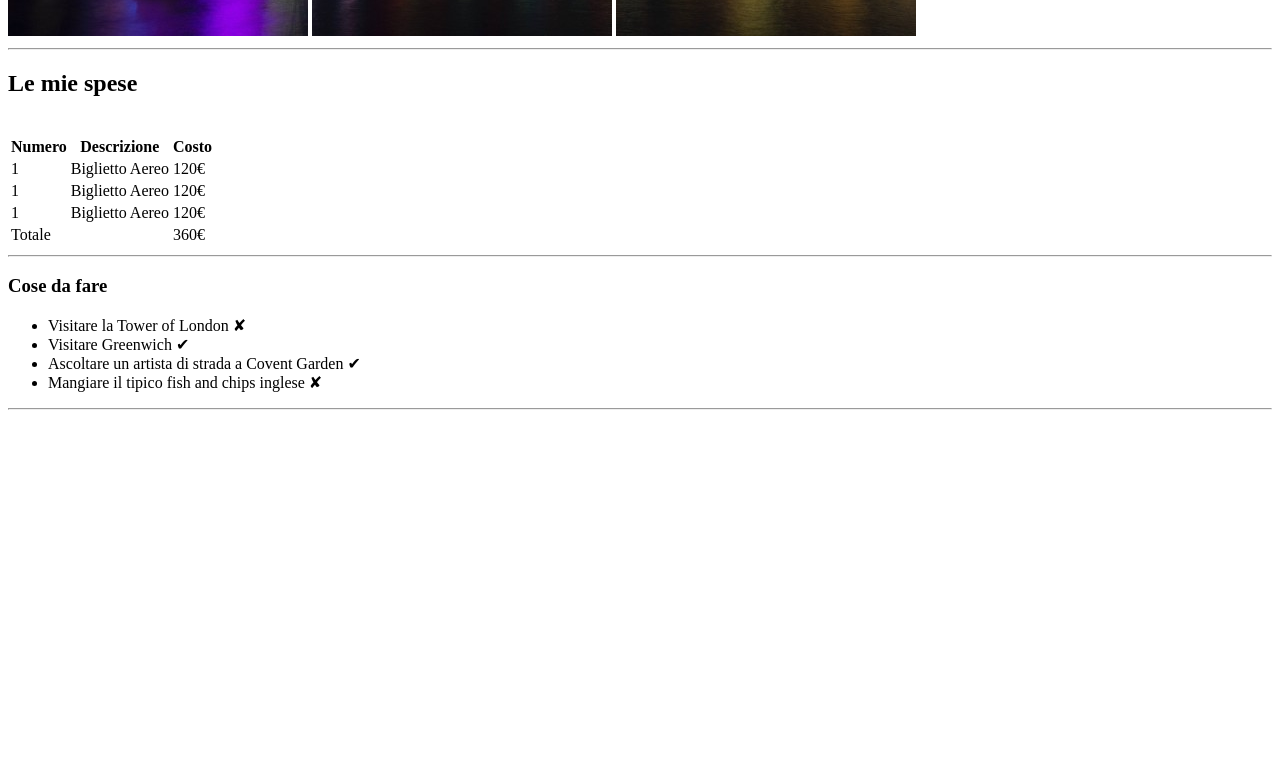
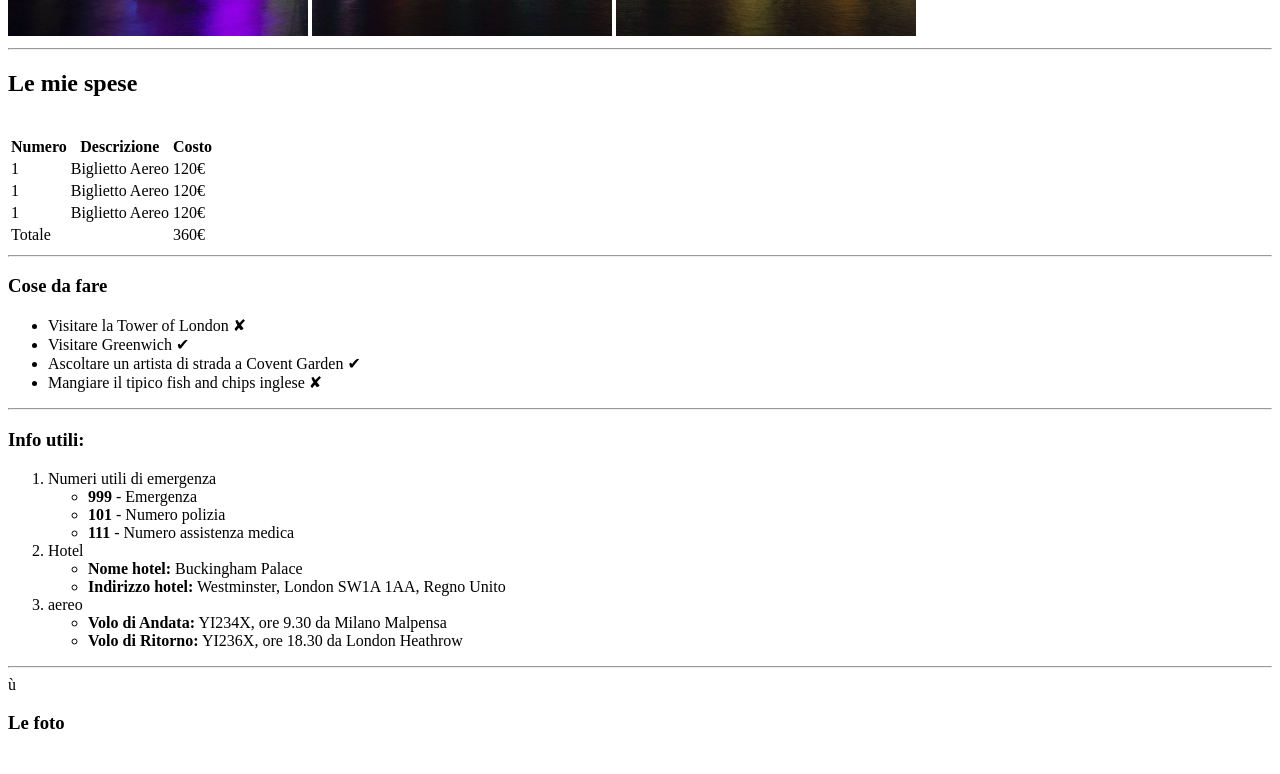
Before and after one commit to Ezy93/html-london-trip, a plain HTML site: page index.html in a window 1280 px wide. Shown: the part 644-1418 px from the top of the page. Before the commit the page ends 1062 px from the top, so only its background shows below. Drawn offline with Linux system fonts and the light colour scheme.

Commit message:
aggiunta-sezione-sulle-info-utili

```diff
--- a/index.html
+++ b/index.html
@@ -58,6 +58,7 @@
                     </tfoot>
                 </tbody>
             </table>
+
             <hr>
             <!--fine della tabella-->
         <!--fine sezione dei costi di viaggio-->
@@ -65,16 +66,61 @@
 
         <!--sezione della lista di cose da fare-->
         <section>
+
             <h3>Cose da fare</h3>
+
             <ul>
                 <li>Visitare la Tower of London &#x2718</li>
                 <li>Visitare Greenwich &#x2714</li>
                 <li>Ascoltare un artista di strada a Covent Garden &#x2714</li>
                 <li>Mangiare il tipico fish and chips inglese &#x2718</li>
             </ul>
+
+            <hr>
+
+        </section>
+        <!--fine sezione della lista di cose da fare-->
+        <!--inizio sezione delle info utili-->
+        <section>
+
+            <h3>Info utili:</h3>
+
+            <ol>
+                <li>
+                    Numeri utili di emergenza
+                    <ul>
+                        <li><strong>999</strong> - Emergenza</li>
+                        <li><strong>101</strong> - Numero polizia</li>
+                        <li><strong>111</strong> - Numero assistenza medica</li>
+                    </ul>
+                </li>
+
+                <li>
+                    Hotel
+                    <ul>
+                        <li><strong>Nome hotel:</strong> Buckingham Palace</li>
+                        <li><strong>Indirizzo hotel:</strong> Westminster, London SW1A 1AA, Regno Unito</li>
+                    </ul>
+                </li>
+
+                <li>
+                    aereo
+                    <ul>
+                        <li><strong>Volo di Andata:</strong> YI234X, ore 9.30 da Milano Malpensa</li>
+                        <li><strong>Volo di Ritorno:</strong> YI236X, ore 18.30 da London Heathrow</li>
+                    </ul>
+                </li>
+            </ol>
+
             <hr>
         </section>
-        <!--fine sezione della lista di cose da fare-->
+        <!--inizio sezione foto-->ù
+        <section>
+            <h3>Le foto</h3>
+            <span><img src="" alt=""></span>
+            <span><img src="" alt=""></span>
+        </section>
+
         </main>
     </body>
 </html>
```
